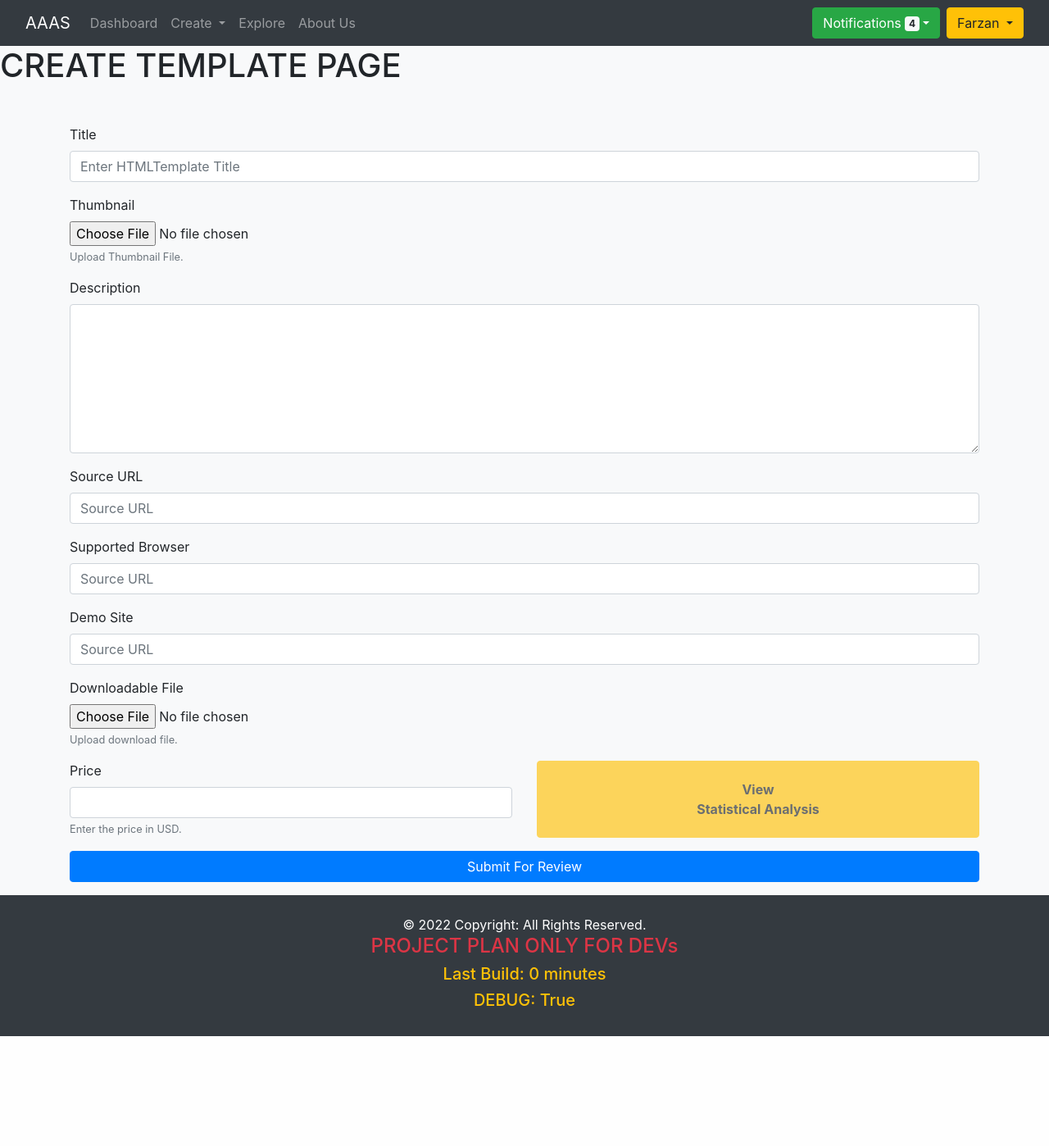
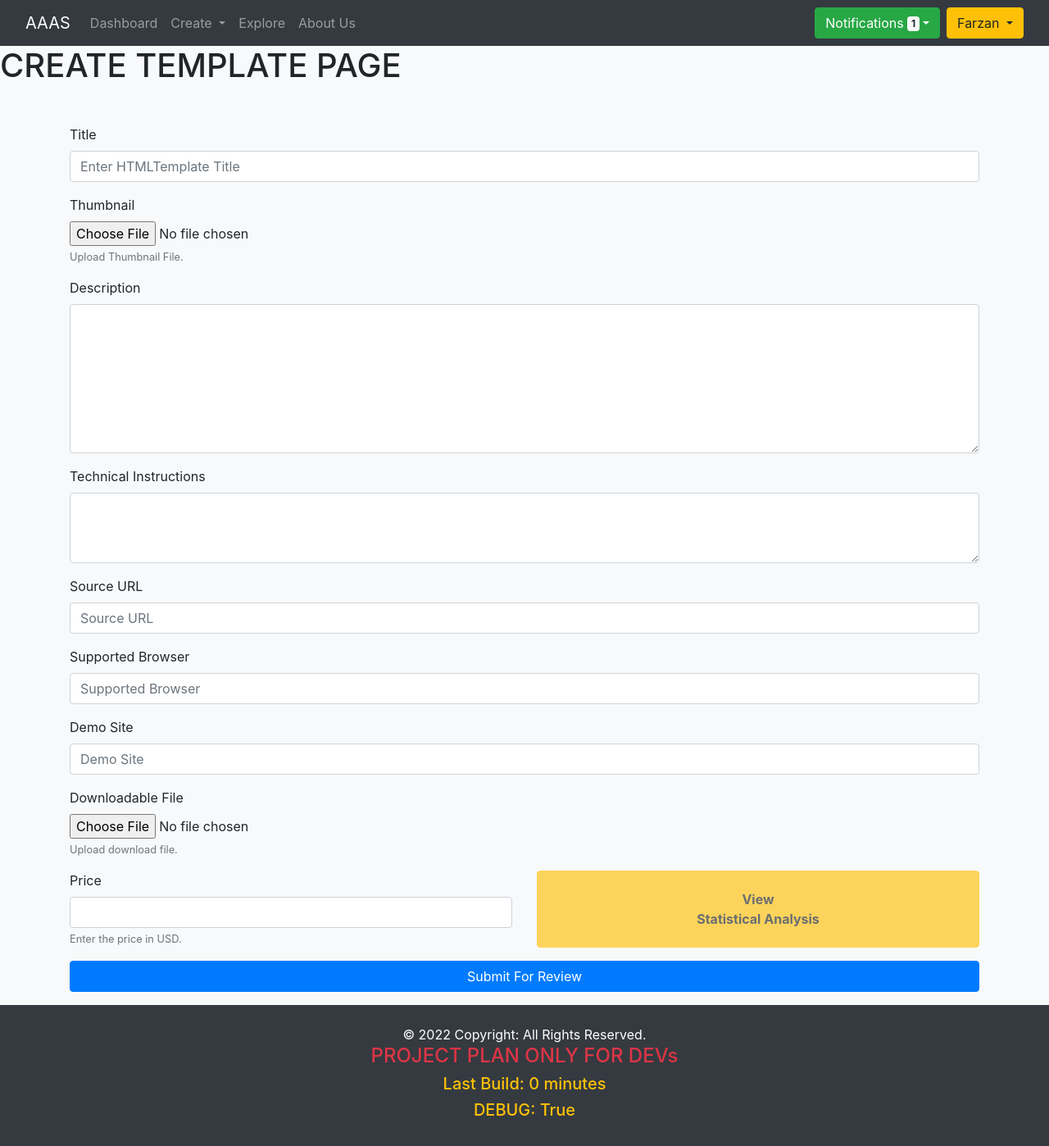
Before and after one commit to Farzan-ul-haq/AAAS, a Django app: page /create/template/ in a window 1280 px wide. Shown: the whole page at 82% size. Before the commit the page ends 1264 px from the top, so only its background shows below. Run offline with Django 3.2, Linux system fonts and the light colour scheme; a user stored in the database is signed in; data comes from the database, SQL or seed files in the repository; both versions use the stored data as it was after the commit.

Commit message:
feat: notifications, refact: models, refact UI

```diff
--- a/core/context_processors.py
+++ b/core/context_processors.py
@@ -1,8 +1,14 @@
 from django.conf import settings as S
-
+from core.models import Notification
 
 def settings(request):
-    return {
+    data = {
         "build": S.LATEST_BUILD,
         "debug": S.DEBUG
     }
+    if request.user.is_authenticated:
+        data['notifications'] = Notification.objects.filter(
+            user=request.user
+        )
+    print(data)
+    return data
--- a/core/models.py
+++ b/core/models.py
@@ -120,6 +120,7 @@ class HtmlTemplate(models.Model):
     source_file_size = models.CharField(max_length=50, null=True, blank=True)
     supported_browser = models.CharField(max_length=5000, null=True, blank=True)
     demo_site = models.CharField(max_length=5000, null=True, blank=True)
+    technical_instructions = models.TextField(default="")
 
     class Meta:
         db_table = "HtmlTemplate"
@@ -131,6 +132,9 @@ class DownloadSoftware(models.Model):
     source_file_size = models.CharField(max_length=50, null=True, blank=True)
     in_scope = models.TextField(default="", null=True, blank=True)
     out_scope = models.TextField(default="", null=True, blank=True)
+    technical_instructions = models.TextField(default="")
+    technology = models.CharField(default="", null=True, blank=True, max_length=500)
+    trail_version = models.FileField('software-trail', null=True)
 
     supported_os = models.CharField(max_length=500, null=True, blank=True)
     software_type = models.CharField(choices=(
@@ -149,6 +153,8 @@ class ApiService(models.Model):
     base_url = models.CharField(max_length=5000) # API hosted server domain path
     in_scope = models.TextField(default="", null=True, blank=True)
     out_scope = models.TextField(default="", null=True, blank=True)
+    technology = models.CharField(default="", null=True, blank=True, max_length=500)
+    technical_instructions = models.TextField(default="")
 
     def save(self, *args, **kwargs):
         super(ApiService, self).save(*args, **kwargs)
--- a/seller/views.py
+++ b/seller/views.py
@@ -73,6 +73,7 @@ def create_template(request):
             source_file_size=request.POST.get('source_file_size'),
             supported_browser=request.POST.get('supported_browser'), #
             demo_site=request.POST.get('demo_site'), #
+            technical_instructions=request.POST.get('technical_instructions'), #
         )
         return redirect('seller:dashboard')
 
@@ -100,11 +101,13 @@ def create_software(request):
         DownloadSoftware.objects.create(
             product=p,
             source_file=request.FILES.get('downloadable_file'),
+            trail_version=request.FILES.get('trail_version'),
             source_file_size=request.POST.get('source_file_size'),
             in_scope=request.POST.get('in_scope'),
             out_scope=request.POST.get('out_scope'),
             supported_os=request.POST.get('supported_os'),
             software_type=request.POST.get('software_type'), # online, offline
+            technical_instructions=request.POST.get('technical_instructions'),
         )
         return redirect('seller:dashboard')
 
@@ -137,8 +140,9 @@ def create_api(request):
             product=p,
             website_url='https://google.com',
             base_url="https://api.ipify.org/",
-            in_scope="",
-            out_scope="",
+            in_scope=request.POST.get('in_scope'),
+            out_scope=request.POST.get('out_scope'),
+            technical_instructions=request.POST.get('technical_instructions'),
         )
         for i in range(len(request.POST.getlist('endpoint_url'))):
             create_endpoint_obj(
--- a/templates/base.html
+++ b/templates/base.html
@@ -60,15 +60,14 @@
         <div class="form-inline my-2 my-lg-0">
           {% if request.user.is_authenticated %}
           <div class="btn-group mr-2">
-            <button type="button" class="btn btn-success dropdown-toggle" data-toggle="dropdown" aria-haspopup="true" aria-expanded="false">Notifications <span class="badge badge-light">4</span></button>
+            <button type="button" class="btn btn-success dropdown-toggle" data-toggle="dropdown" aria-haspopup="true" aria-expanded="false">Notifications <span class="badge badge-light">{{notifications.count}}</span></button>
             <div class="dropdown-menu" x-placement="bottom-start" style="position: absolute; transform: translate3d(0px, 38px, 0px); top: 0px; left: 0px; will-change: transform;">
-              <a class="dropdown-item" href="#">Sell your products now!<br><span><small>11 mins ago</small></span></a>
+              {% for notification in notifications %}
+              <a class="dropdown-item" href="{{notification.redirect_url}}">{{notification.content}}
+                <br><span><small>{{notification.timestamp|timesince}}</small></span>
+              </a>
               <div class="dropdown-divider"></div>
-              <a class="dropdown-item" href="#">Welcome! you loggedin to AAAS<br><span><small>11 mins ago</small></span></a>
-
-
-
-              <div class="dropdown-divider"></div>
+              {% endfor %}
               <a class="dropdown-item" href="{% url 'core:notifications' %}">Show All Notifications</a>
             </div>
           </div>
--- a/templates/components/product/private-product-card.html
+++ b/templates/components/product/private-product-card.html
@@ -1,5 +1,5 @@
 <div class="card col-3 px-1 bg-white rounded box-shadow" >
-    <img class="card-img-top p-2" src="https://images.unsplash.com/photo-1544967082-d9d25d867d66?ixlib=rb-4.0.3&ixid=MnwxMjA3fDB8MHxwaG90by1wYWdlfHx8fGVufDB8fHx8&auto=format&fit=crop&w=880&q=80" alt="Card image cap" />
+    <img class="card-img-top p-2" src="{{product.thumbnail.url}}" style='max-height: 500px;' alt="Card image cap" />
     <div class="card-body">
       <h5 class="card-title">{{product.title}}</h5>
       <p class="card-text">
--- a/templates/components/product/public-product-card.html
+++ b/templates/components/product/public-product-card.html
@@ -1,7 +1,7 @@
 
-<div class ="col-2 mx-3 my-3 ">
-    <div class="card" style="width: 18rem;">
-        <img class="card-img-top p-2" src="https://images.unsplash.com/photo-1544967082-d9d25d867d66?ixlib=rb-4.0.3&ixid=MnwxMjA3fDB8MHxwaG90by1wYWdlfHx8fGVufDB8fHx8&auto=format&fit=crop&w=880&q=80" alt="Card image cap">
+<div class ="col-3 my-3 ">
+    <div class="card">
+        <img class="card-img-top p-2" src="{{product.thumbnail.url}}" style='max-height: 325px;' alt="Card image cap">
         <div class="card-body col-12">
             <h6 class="card-title mb-3">
             <img class="rounded-circle mr-3" src="https://images.unsplash.com/photo-1544967082-d9d25d867d66?ixlib=rb-4.0.3&ixid=MnwxMjA3fDB8MHxwaG90by1wYWdlfHx8fGVufDB8fHx8&auto=format&fit=crop&w=880&q=80" style="width:30px; height:30px;" alt=""><b>{{product.owner.username|upper}}</b></h6>
--- a/templates/core/view-api.html
+++ b/templates/core/view-api.html
@@ -26,6 +26,8 @@
             <p>{{obj.in_scope}}</p>
             <h6><strong>Out Scope: </strong></h6>
             <p>{{obj.out_scope}}</p>
+            <h6><strong>Technical Instructions: </strong></h6>
+            <p>{{obj.technical_instructions}}</p>
             <hr>
             <div class="col-12">
                 <div class="row">
--- a/templates/core/view-software.html
+++ b/templates/core/view-software.html
@@ -27,6 +27,8 @@
             <p>{{obj.in_scope}}</p>
             <h6><strong>Out Scope: </strong></h6>
             <p>{{obj.out_scope}}</p>
+            <h6><strong>Technical Instructions: </strong></h6>
+            <p>{{obj.technical_instructions}}</p>
             <hr>
         </div>
         <div class="col-3">
--- a/templates/core/view-template.html
+++ b/templates/core/view-template.html
@@ -23,6 +23,8 @@
             <p><span><strong>Supported Browser: </strong></span>{{obj.supported_browser}}</p>
             <h6><strong>Description: </strong></h6>
             <p>{{product.description}}</p>
+            <h6><strong>Technical Instructions: </strong></h6>
+            <p>{{obj.technical_instructions}}</p>
             <hr>
         </div>
         <div class="col-3">
--- a/templates/seller/create-api.html
+++ b/templates/seller/create-api.html
@@ -22,6 +22,10 @@
                 <div class="form-group">
                     <label for="description">Description</label>
                     <textarea name='description' class="form-control" id="exampleFormControlTextarea1" rows="7"></textarea>
+                </div>
+                <div class="form-group">
+                    <label for="technical_instructions">Technical Instructions</label>
+                    <textarea name='technical_instructions' class="form-control" id="technical_instructions" rows="3"></textarea>
                 </div>
                 <div class="form-group row">
                     <div class="col-6 form-group ">
--- a/templates/seller/create-template.html
+++ b/templates/seller/create-template.html
@@ -7,8 +7,8 @@
 <div class="container mt-5">
     <form action="" id='updateform' method="post" enctype="multipart/form-data">{% csrf_token %}
         <div class="form-group">
-          <label for="title">Title</label>
-          <input name='title' type="text" class="form-control" id="title" placeholder="Enter HTMLTemplate Title">
+            <label for="title">Title</label>
+            <input name='title' type="text" class="form-control" id="title" placeholder="Enter HTMLTemplate Title">
         </div>
         <div class="form-group">
             <label for="thumbnail">Thumbnail</label>
@@ -16,8 +16,12 @@
             <small id="thumbnail" class="form-text text-muted">Upload Thumbnail File.</small>
         </div>
         <div class="form-group">
-          <label for="description">Description</label>
-          <textarea name='description' class="form-control" id="exampleFormControlTextarea1" rows="7"></textarea>
+            <label for="description">Description</label>
+            <textarea name='description' class="form-control" id="description" rows="7"></textarea>
+        </div>
+        <div class="form-group">
+            <label for="technical_instructions">Technical Instructions</label>
+            <textarea name='technical_instructions' class="form-control" id="technical_instructions" rows="3"></textarea>
         </div>
         <div class="form-group">
             <label for="description">Source URL</label>
@@ -25,11 +29,11 @@
         </div>
         <div class="form-group">
             <label for="description">Supported Browser</label>
-            <input name='supported_browser' type="text" class="form-control" id="supported_browser" placeholder="Source URL">
+            <input name='supported_browser' type="text" class="form-control" id="supported_browser" placeholder="Supported Browser">
         </div>
         <div class="form-group">
             <label for="description">Demo Site</label>
-            <input name='demo_site' type="url" class="form-control" id="demo_site" placeholder="Source URL">
+            <input name='demo_site' type="url" class="form-control" id="demo_site" placeholder="Demo Site">
         </div>
         <div class="form-group">
             <label for="downloadable_file">Downloadable File</label>
```
Also changed, not shown: templates/seller/create-software.html (+9 -0 lines), core/migrations/0015_auto_20230116_0939.py (added), db.sqlite3, media/01.png (added), media/01_N2GjAhj.png (added), media/01_RfFf1oG.png (added), media/01_bN4g4g0.png (added), media/01_jnmVg2D.png (added), media/Screenshot_2022-12-11_204923.png (added).
